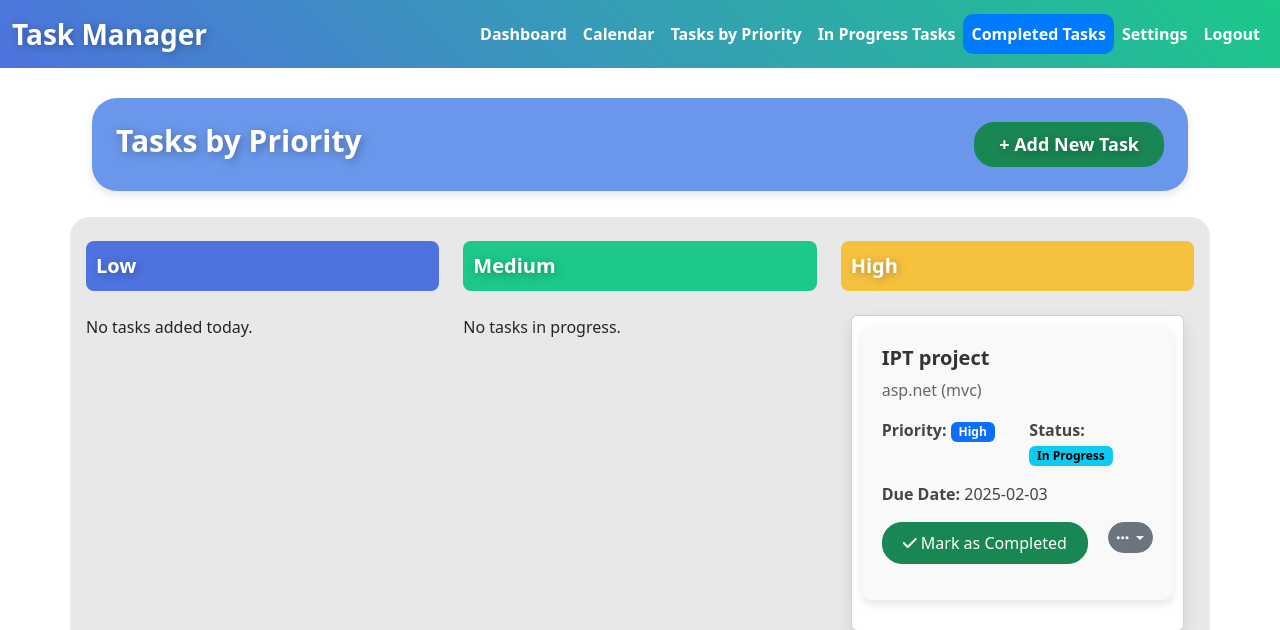
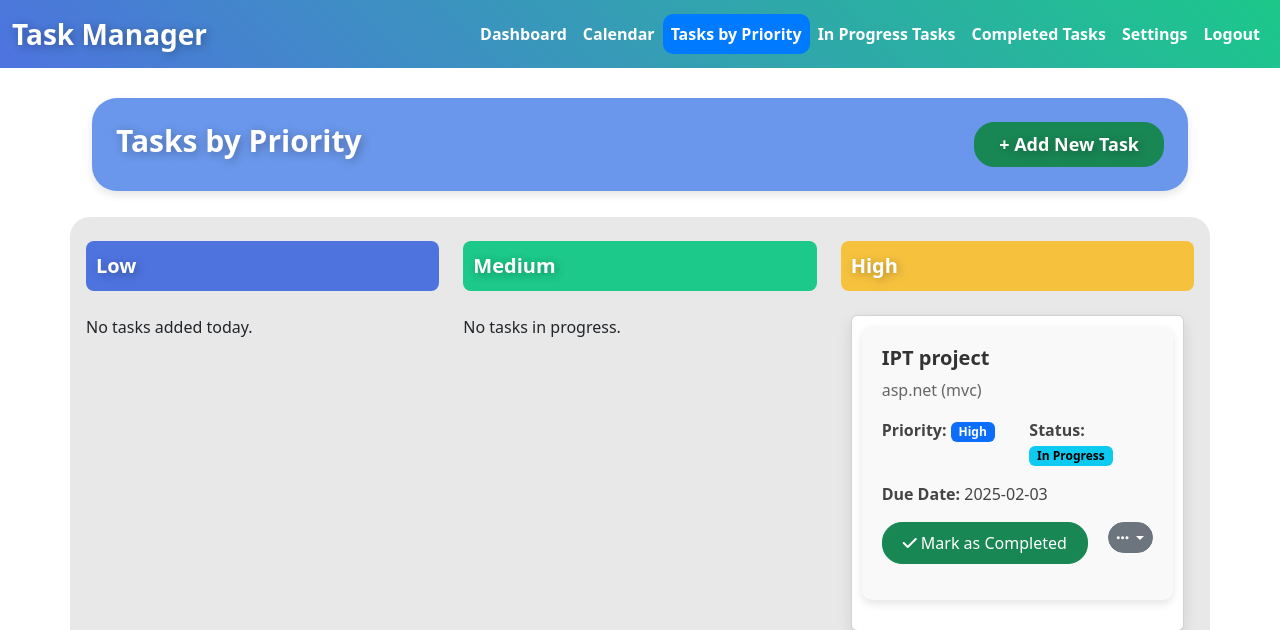
Before and after one commit to beyonce-ama/task-manager, a PHP site: page /pages/tasks_by_priority.php in a window 1280 px wide. Shown: the top 630 px of the page. Run offline with PHP 8.4, Linux system fonts and the light colour scheme; a user stored in the database is signed in; data comes from the database, SQL or seed files in the repository; some libraries are stand-ins or nearby versions.

Commit message:
editted by "Jolas Arpon"

```diff
--- a/pages/tasks_by_priority.php
+++ b/pages/tasks_by_priority.php
@@ -74,9 +74,9 @@ $low_result = mysqli_query($conn, $low_query);
                 <ul class="navbar-nav ms-auto">
                     <li class="nav-item">  <a class="nav-link" href="dashboard.php">Dashboard</a></li>
                     <li class="nav-item"> <a class="nav-link" href="calendar.php">Calendar</a></li>
-                    <li class="nav-item"><a class="nav-link" href="tasks_by_priority.php">Tasks by Priority</a></li>
+                    <li class="nav-item"><a class="nav-link active" href="tasks_by_priority.php">Tasks by Priority</a></li>
                     <li class="nav-item"><a class="nav-link" href="all_tasks.php">In Progress Tasks</a></li>
-                    <li class="nav-item"><a class="nav-link active" href="completed_tasks.php">Completed Tasks</a></li>
+                    <li class="nav-item"><a class="nav-link" href="completed_tasks.php">Completed Tasks</a></li>
                     <li class="nav-item"><a class="nav-link" href="settings.php">Settings</a></li>
                     <li class="nav-item"><a class="nav-link" href="#" onclick="return confirmLogout();">Logout</a></li>
                 </ul>
```
